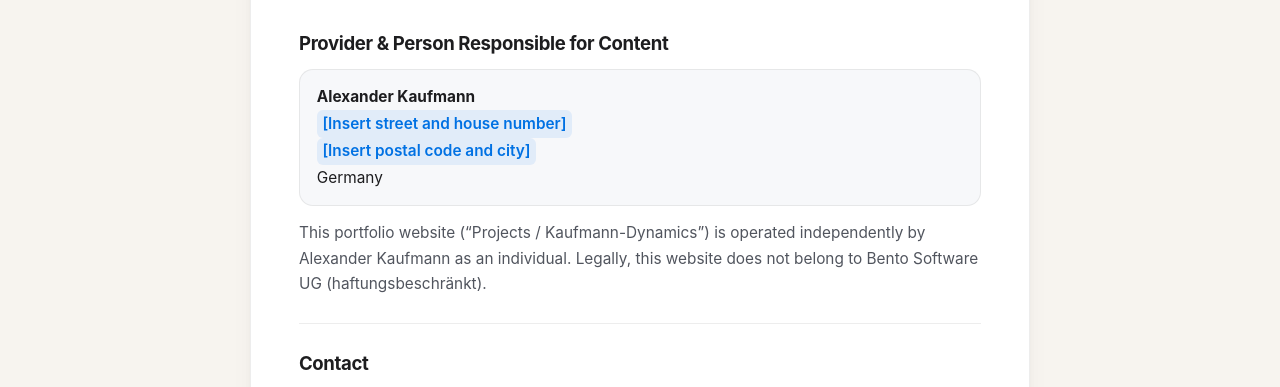
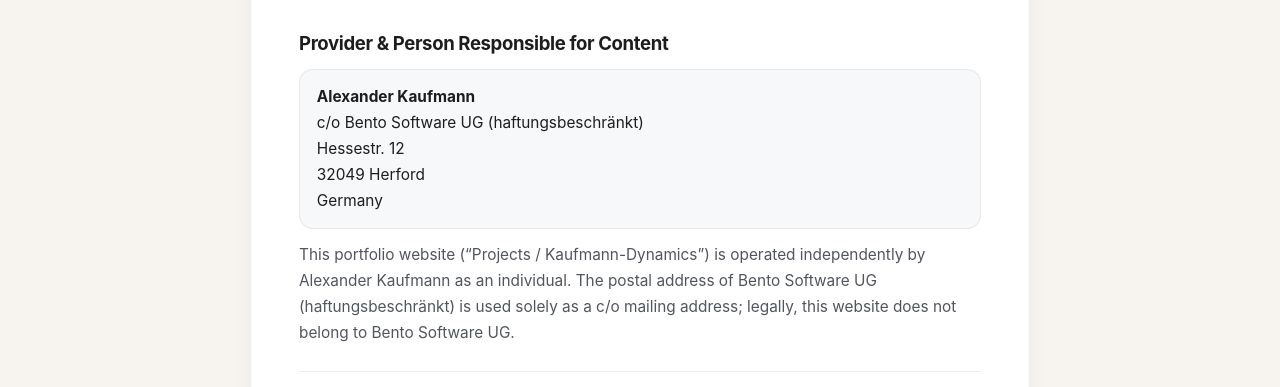
Before and after one commit to alexanderkaufi/alexanderkaufi.github.io, a plain HTML site: page impressum.html in a window 1280 px wide. Shown: the part 391-778 px from the top of the page. Drawn offline with Linux system fonts and the light colour scheme.

Commit message:
Aktualisiere Rechtstexte und Portfolio-Assets

```diff
--- a/impressum.html
+++ b/impressum.html
@@ -11,8 +11,8 @@
     <meta name="theme-color" content="#f7f4ef" id="theme-color-meta" />
     <link rel="icon" href="./assets/logo.png" type="image/png" />
     <title>Impressum — Projekte · Kaufmann-Dynamics</title>
-    <link rel="stylesheet" href="./portfolio.css?v=52" />
-    <script src="./portfolio.js?v=52" defer></script>
+    <link rel="stylesheet" href="./portfolio.css?v=53" />
+    <script src="./portfolio.js?v=53" defer></script>
   </head>
   <body class="bento-home" data-page="imprint">
     <a class="skip-link" href="#hauptinhalt" data-i18n="skip">Zum Inhalt springen</a>
@@ -94,12 +94,13 @@
             <h2 id="imprint-provider" data-i18n="imprint.providerTitle">Anbieter &amp; inhaltlich verantwortlich</h2>
             <address class="legal-address">
               <strong>Alexander Kaufmann</strong><br />
-              <span class="legal-placeholder" data-i18n="legal.street">[Straße und Hausnummer eintragen]</span><br />
-              <span class="legal-placeholder" data-i18n="legal.city">[PLZ und Ort eintragen]</span><br />
+              c/o Bento Software UG (haftungsbeschränkt)<br />
+              Hessestr. 12<br />
+              32049 Herford<br />
               <span data-i18n="country.germany">Deutschland</span>
             </address>
             <p class="legal-text" data-i18n="imprint.independentNote">
-              Verantwortlicher Betreiber dieser Portfolio-Website („Projekte / Kaufmann-Dynamics“) ist Alexander Kaufmann als Einzelperson. Dieses Angebot gehört rechtlich nicht zur Bento Software UG (haftungsbeschränkt).
+              Verantwortlicher Betreiber dieser Portfolio-Website („Projekte / Kaufmann-Dynamics“) ist Alexander Kaufmann als Einzelperson. Die Postanschrift der Bento Software UG (haftungsbeschränkt) dient ausschließlich als c/o-Kontaktadresse; rechtlich gehört dieses Angebot nicht zur Bento Software UG.
             </p>
           </section>
 
--- a/portfolio.css
+++ b/portfolio.css
@@ -2723,15 +2723,6 @@ ul {
   color: var(--ink);
 }
 
-.legal-placeholder {
-  display: inline-block;
-  padding: 0.05rem 0.35rem;
-  border-radius: 6px;
-  background: var(--accent-soft);
-  color: var(--accent);
-  font-weight: 600;
-}
-
 .legal-section a {
   color: var(--accent);
   text-decoration: underline;
--- a/portfolio.js
+++ b/portfolio.js
@@ -169,15 +169,13 @@
       "country.germany": "Deutschland",
       "legal.back": "Zurück zur Übersicht",
       "legal.eyebrow": "Rechtliche Hinweise",
-      "legal.street": "[Straße und Hausnummer eintragen]",
-      "legal.city": "[PLZ und Ort eintragen]",
 
       "imprint.pageTitle": "Impressum — Projekte · Kaufmann-Dynamics",
       "imprint.pageDesc": "Impressum und Anbieterkennzeichnung für das Projektportfolio unter Kaufmann-Dynamics.",
       "imprint.heading": "Impressum",
       "imprint.intro": "Angaben gemäß § 5 DDG sowie § 18 Abs. 2 MStV für diese eigenständige Portfolio-Website.",
       "imprint.providerTitle": "Anbieter & inhaltlich verantwortlich",
-      "imprint.independentNote": "Verantwortlicher Betreiber dieser Portfolio-Website („Projekte / Kaufmann-Dynamics“) ist Alexander Kaufmann als Einzelperson. Dieses Angebot gehört rechtlich nicht zur Bento Software UG (haftungsbeschränkt).",
+      "imprint.independentNote": "Verantwortlicher Betreiber dieser Portfolio-Website („Projekte / Kaufmann-Dynamics“) ist Alexander Kaufmann als Einzelperson. Die Postanschrift der Bento Software UG (haftungsbeschränkt) dient ausschließlich als c/o-Kontaktadresse; rechtlich gehört dieses Angebot nicht zur Bento Software UG.",
       "imprint.contactTitle": "Kontakt",
       "imprint.emailLabel": "E-Mail",
       "imprint.contactNote": "Es wird aktuell keine öffentliche Telefonnummer veröffentlicht. Anfragen erreichen mich direkt per E-Mail über die oben genannte Adresse.",
@@ -378,15 +376,13 @@
       "country.germany": "Germany",
       "legal.back": "Back to overview",
       "legal.eyebrow": "Legal Information",
-      "legal.street": "[Insert street and house number]",
-      "legal.city": "[Insert postal code and city]",
 
       "imprint.pageTitle": "Imprint — Projects · Kaufmann-Dynamics",
       "imprint.pageDesc": "Legal notice and provider details under German law for the Kaufmann-Dynamics project portfolio.",
       "imprint.heading": "Imprint (Legal Notice)",
       "imprint.intro": "Information pursuant to Section 5 DDG (German Digital Services Act) and Section 18 (2) MStV for this independent portfolio website.",
       "imprint.providerTitle": "Provider & Person Responsible for Content",
-      "imprint.independentNote": "This portfolio website (“Projects / Kaufmann-Dynamics”) is operated independently by Alexander Kaufmann as an individual. Legally, this website does not belong to Bento Software UG (haftungsbeschränkt).",
+      "imprint.independentNote": "This portfolio website (“Projects / Kaufmann-Dynamics”) is operated independently by Alexander Kaufmann as an individual. The postal address of Bento Software UG (haftungsbeschränkt) is used solely as a c/o mailing address; legally, this website does not belong to Bento Software UG.",
       "imprint.contactTitle": "Contact",
       "imprint.emailLabel": "Email",
       "imprint.contactNote": "No public telephone number is listed at this time. Please reach out directly via the email address above.",
```
Also changed, not shown: datenschutz.html (+5 -4 lines), index.html (+2 -2 lines).
